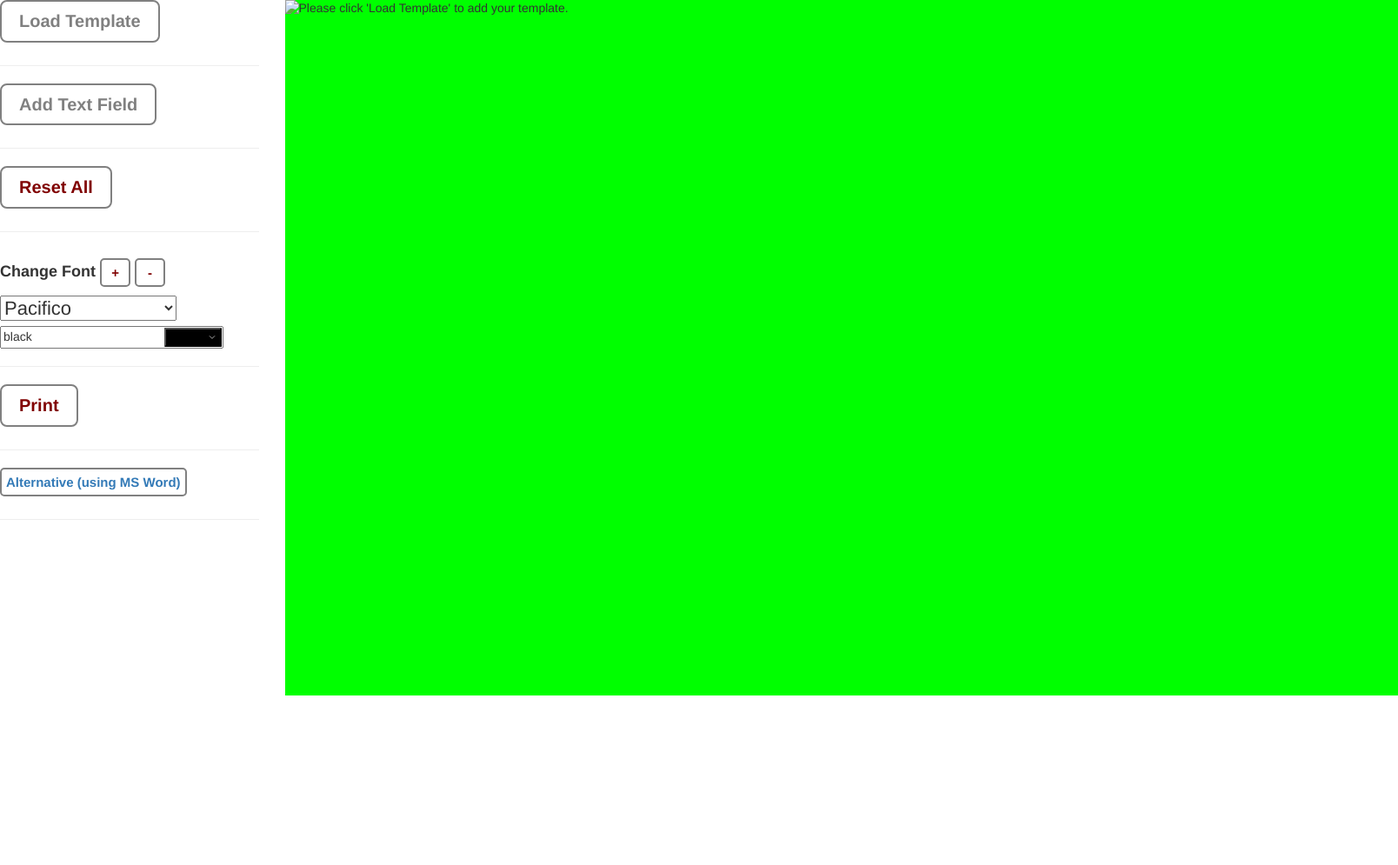
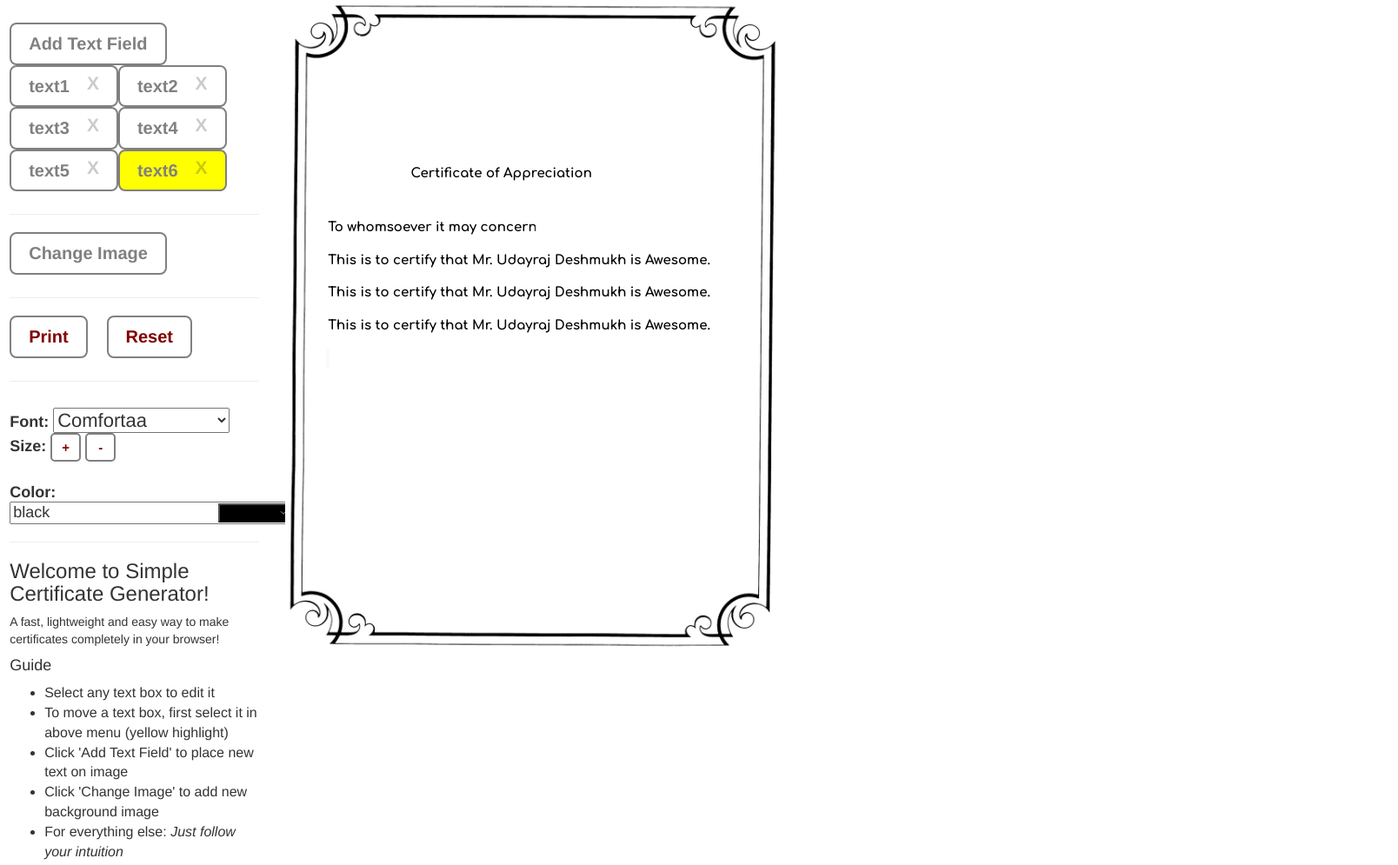
Before and after one commit to Udayraj123/certi-generator, a plain HTML site: page index.html in a window 1280 px wide. Shown: the top 995 px of the page at 87% size, 1608 px wide, since content can reach past the window. Before the commit the page ends 800 px from the top, so only its background shows below. Drawn offline with Linux system fonts and the light colour scheme; a web font is replaced by a local one.

Commit message:
single image working

```diff
--- a/assets/js/font-select.js
+++ b/assets/js/font-select.js
@@ -1,7 +1,7 @@
 	// var fonts = ["Montez","Lobster","Josefin Sans","Shadows Into Light","Pacifico","Amatic SC", "Orbitron", "Rokkitt","Righteous","Dancing Script","Bangers","Chewy","Sigmar One","Architects Daughter","Abril Fatface","Covered By Your Grace","Kaushan Script","Gloria Hallelujah","Satisfy","Lobster Two","Comfortaa","Cinzel","Courgette", "arial", "sans-serif", "playfair Display", "roboto", "raleway", "ubuntu", "lobster", "aclonica", "aladin", "alex brush", "almendra display", "astloch", "space mono", "spirax", "bigshot one", "biorhyme", "bonbon", "cherry swash", "stalemate", "Cinzel Decorative", "Clicker Script", "Cookie", "Cormorant Upright", "ewert", "pattaya", "sacramento", "redressed", "diplomata", "elsie swash caps", "cutive", "damion", "dancing script", "amita", "antic didone"];
 
-		var fonts = ["Pacifico","Josefin Sans", "Orbitron","Comfortaa","space mono", "spirax",  "Clicker Script", "Cormorant Upright","Dancing Script","Kaushan Script","Satisfy", "elsie swash caps","Courgette",
-		"Montez","Lobster","Lobster Two","Righteous","Abril Fatface","Bangers","diplomata", "Rokkitt","cutive","arial", "sans-serif", "roboto", "ubuntu"];
+	var fonts = ["Comfortaa", "spirax","Pacifico","Josefin Sans", "Orbitron","space mono",  "Clicker Script", "Cormorant Upright","Dancing Script","Kaushan Script","Satisfy", "elsie swash caps","Courgette",
+	"Montez","Lobster","Lobster Two","Righteous","Abril Fatface","Bangers","diplomata", "Rokkitt","cutive","arial", "sans-serif", "roboto", "ubuntu"];
 
 	var fontSelect = document.getElementById("font-select");
 	for(var a = 0; a < fonts.length ; a++){
--- a/index.html
+++ b/index.html
@@ -19,12 +19,8 @@
 
 <body>
   <div class="row">
-    <div class="no-print col-md-3">
-      <div class="upload-btn-wrapper">
-        <button class="btn">Load Template</button>
-        <input type="file" id="browse" />
-      </div>
-      <hr>
+
+    <div class="no-print col-md-3" style="padding-left: 2%; padding-top: 2%">
       <div class="upload-btn-wrapper">
         <div id="static-btn-grp">
           <button class="btn createText"> Add Text Field </button>
@@ -32,40 +28,105 @@
       </div>
       <hr>
       <div class="upload-btn-wrapper">
-        <button class="btn" style="color: maroon" onclick="window.location.href+=''"> Reset All </button>
+        <button class="btn">Change Image</button>
+        <input type="file" id="browse" />
+      </div>
+        <hr>
+      <div class="upload-btn-wrapper">
+        <button id="printBtn" class="btn" style="color: maroon" onclick="doPrint(TextData)"> Print </button>
+        <!-- <input type="number" name="quantity" value="1"> -->
+        &emsp;
+        <button id="resetBtn" class="btn" style="color: maroon" onclick="window.location.href+=''"> Reset </button>
       </div>
       <hr>
       <div class="upload-btn-wrapper">
-       <h4> <b>Change Font</b>
+        <h4> <b>Font: </b>
+         <select id='font-select' onChange = "return fontChange();"> </select>
+       <b>Size: </b>
          <button class="btn btn-tiny" style="color: maroon" onclick="makeSizer(2.5)"> + </button>
          <button class="btn btn-tiny" style="color: maroon" onclick="makeSizer(-2.5)"> - </button>
        </h4>
-       <select id='font-select' onChange = "return fontChange();"> </select>
      </div>
      <p>
-      <input id="titler" type="colour" placeholder="brown" value="black" aria-label="Header Colour">
+      <h4><b>Color: </b>
+        <input id="titler" type="colour" placeholder="brown" value="black" aria-label="Header Colour">
+      </h4>
     </p>
     <hr>
-    <div class="upload-btn-wrapper">
-      <button class="btn" style="color: maroon" onclick="doPrint(TextData)"> Print </button>
-    </div>
-    <hr>
-    <div class="upload-btn-wrapper">
-      <button class="btn btn-tiny" style="color: maroon"> <a target="_blank" href="https://www.youtube.com/watch?v=ZfrQRjsW6oU"> Alternative (using MS Word) </a></button>
-    </div>
-    <hr>
+    <h3>Welcome to Simple Certificate Generator! </h3>
+    <p> A fast, lightweight and easy way to make certificates completely in your browser!</p>
+
+    <h4>Guide</h4>
+    <ul style="font-size: 16px">
+      <li>Select any text box to edit it</li>
+      <li>To move a text box, first select it in above menu (yellow highlight)</li>
+      <li>Click 'Add Text Field' to place new text on image</li>
+      <li>Click 'Change Image' to add new background image</li>
+      <li>For everything else: <i>Just follow your intuition</i></li>
+      <!-- <li> Don't worry if image is outside screen while editing, it would align properly in the print preview screen. </li> -->
+    </ul>
+    <p><b>Note: </b> In Print Preview: Remember to uncheck 'Headers and Footers', and choose Landscape Mode(if needed).</p>
+    <p>Support for bulk generation is under development. Until then, see <a target="_blank" href="https://www.youtube.com/watch?v=ZfrQRjsW6oU"> <i>How to make certificates using MS Word </i></a></p>
   </div>
 
   <!-- Main play area -->
   <div class="col-md-9">
     <div class="full-page-print" id="field">
-      <img id="dummy" style="position: relative; top: 0px; left:0px;height: 100%;width: 100%" alt="Please click 'Load Template' to add your template." >
+      <!-- <img id="certibg" src="assets/images/landscape.jpg" style="position: relative; top: 0px; left:0px;height: 100%;width: 100%" alt="Please click 'Change Image' to add your template image." > -->
+      <img id="certibg" src="assets/images/portrait.jpg" style="position: relative; top: 0px; left:0px;" alt="Please click 'Change Image' to add your template image." >
     </div>
   </div>
 
 </div>
 
 <script type="text/javascript">
+  //CONFIGS HERE:
+  // For div containing image on RHS
+  var globalScreenWidth = window.innerWidth;
+  var globalScreenHeight =  window.innerHeight;
+  $('#certibg').height(globalScreenHeight-50);
+  var globalImageWidth = $('#certibg').width();
+  var globalImageHeight = $('#certibg').height();
+
+  field = document.getElementById("field");
+  // 1853 953
+  // console.log(globalScreenWidth,globalScreenHeight)
+
+  // For font change
+  var fontSizeInt=Math.max(15,20*globalScreenWidth/2000) ;// default font size
+  var textSelector = ".certiText";
+  var fontSelect = document.getElementById("font-select");
+  // For createText
+  var text_counter=1;
+  // textbox under focus
+  var textbox;
+
+
+  // This width setting causes image overflow-
+
+  // field.style.width = globalScreenWidth+"px";
+  // field.style.height = globalScreenHeight+"px";
+
+  var TextData = [
+  ['text-1-1','text-1-2','text-1-3'],
+  ['text-2-1','text-2-2','text-2-3'],
+  ['text-3-1','text-3-2','text-3-3'],
+  ];
+
+  var initText = [
+  [globalImageWidth/4,globalImageHeight/4,"Certificate of Appreciation"],
+  [globalImageWidth/12,globalImageHeight/3,"To whomsoever it may concern"],
+  [globalImageWidth/12,globalImageHeight/3*1.15,"This is to certify that Mr. Udayraj Deshmukh is Awesome."],
+  [globalImageWidth/12,globalImageHeight/3*1.3,"This is to certify that Mr. Udayraj Deshmukh is Awesome."],
+  [globalImageWidth/12,globalImageHeight/3*1.45,"This is to certify that Mr. Udayraj Deshmukh is Awesome."],
+  [globalImageWidth/12,globalImageHeight/3*1.6,""],
+  // [globalImageWidth/12,globalImageHeight/3*1.25,"He plays an important role in making this world a better place."],
+  ]
+
+
+  var textboxMarginTop=0;
+  var textboxMarginLeft=0;
+  var textboxClickMargin=10;
 // Utilities
 $.fn.exists = function () {
   return this.length !== 0;
@@ -73,9 +134,6 @@ $.fn.exists = function () {
 </script>
 <script src="./assets/js/font-select.js"></script>
 <script type="text/javascript">
-  // For font change
-  var textSelector = ".certiText";
-  var fontSelect = document.getElementById("font-select");
   function fontChange(){
     if($(textSelector).exists()){
       var x = fontSelect.selectedIndex;
@@ -83,7 +141,6 @@ $.fn.exists = function () {
       $(textSelector).css("font-family",y[x].value);
     }
   }
-  var fontSizeInt=20;// default font size
   function makeSizer(size) {
     if($(textSelector).exists()){
       fontSizeInt = parseFloat($(textSelector).css('font-size').replace('px', ''));
@@ -108,17 +165,7 @@ $.fn.exists = function () {
   }).change();
 </script>
 
-<script>
-
-  var globalScreenWidth = window.innerWidth;
-  var globalScreenHeight =  window.innerHeight;
-  var TextData = [
-  ['text-1-1','text-1-2','text-1-3'],
-  ['text-2-1','text-2-2','text-2-3'],
-  ['text-3-1','text-3-2','text-3-3'],
-  ];
-  var textboxMarginTop=0;
-  var textboxMarginLeft=0;
+<script type="text/javascript">
     /*
   M1 - Use selector to loop on text inputs. And on those indices put the corresponding text. Should do.
   Outer loop would still be on the rows.
@@ -127,6 +174,9 @@ $.fn.exists = function () {
   */
   var processedOnce=0,temp=1;
   function doPrint(TextData){
+    // do for Single image right now
+    processedOnce = 1;
+
     if(processedOnce==0){
 
       processedOnce = 1;
@@ -138,7 +188,7 @@ $.fn.exists = function () {
         // parent.append("<br>");
         parent.append(clonedDiv);
         thisImg = $('#'+field_id +' img');
-        thisImg.attr("id","dummy"+temp++);
+        thisImg.attr("id","certibg"+temp++);
         // img{display: block; height: 100%;}
         thisImg.css('display','block');
         thisImg.css('height','100%');
@@ -166,52 +216,60 @@ $.fn.exists = function () {
     } else{
       console.log("Already processed input, continuing to print");
     }
-// window.print();
 
-}
+    // disable all btns
+    // $('.btn').attr('disabled',true)
+    // $('#printBtn').attr('disabled',false)
+    // $('#resetBtn').attr('disabled',false)
+
+    window.print();
+
+  }
 
 </script>
 <script src="./assets/js/handle-img-upload.js"></script>
 
 <script>
+  function focusTextBox(this_id){
+    if(typeof textbox !== "undefined"){
+      // bg style works when textbox isn't 'input'
+      // textbox.style.background="rgba(1,1,1,0.1)";
+      $('#'+textbox.id+' input').attr('disabled',false);
+    }
+    textbox = document.getElementById(this_id);
+    $('#'+this_id+' input').attr('disabled',true);
+    // textbox.style.background="rgba(1,1,1,0.3)";
+    // textbox.focus();
+  }
+  /*https://stackoverflow.com/questions/3392493/adjust-width-of-input-field-to-its-input*/
+  function resizeInput(thiss){
+    thiss.style.width = (thiss.value.length + 5) + "ch";
+  }
+  function createText(x,y,sometext)
+  {
+      // field.style.cursor="pointer";
+      // this_id = "column" + text_counter++;
+      this_id = "text" + text_counter++;
+      $('.select-text').removeClass('selected');
+
+      selectButton='<button class="btn btn-small selected select-text" data-id="'+this_id+'" >'+this_id+
+      '&emsp;<span class="close">X</span>'+'</button>';
+      $('#static-btn-grp').append(selectButton);
+
+      textInput = '<input class="certiInput certiText" oninput="resizeInput(this)" type="text" value="'+sometext+'" style="width:'+sometext.length+'ch; font-size: '+fontSizeInt+'px;">';
+      // textInput = '<p class="single-line form-control certiText" contenteditable="true" style="font-size: '+fontSizeInt+'px;" >'+this_id+'</p>';
 
 
-  var text_counter=1;
-  var textbox;
-  field = document.getElementById("field");
-  field.style.width = globalScreenWidth+"px";
-  field.style.height = globalScreenHeight+"px";
-
-  function focusTextBox(this_id){
-    if(typeof textbox !== "undefined"){
-      textbox.style.background="rgba(1,1,1,0.1)";
-    }
-    textbox = document.getElementById(this_id);
-    textbox.style.background="rgba(1,1,1,0.3)";
-  }
-
-  function createText()
-  {
-      // field.style.cursor="pointer";
-      this_id = "column" + text_counter++;
-      $('.select-text').removeClass('selected');
-
-      selectButton='<button class="btn selected select-text" data-id="'+this_id+'" >'+this_id+
-      '&emsp;<span class="close">X</span>'+'</button>';
-      $('#static-btn-grp').append(selectButton);
-      // textInput = '<input class="certiText" type="text" value="'+this_id+'">';
-      textInput = '<p class="certiText" style="width:100px;" >'+this_id+'</p>';
-      //^ contenteditable="true"
-
+      // overflow: hidden; does keep it single line
       textDiv = document.createElement('div');
       textDiv.id=this_id;
       textDiv.className="textDiv";
-      textDiv.style.left="0.1%";
-      textDiv.style.top="0.1%";
+      textDiv.style.left=x;
+      textDiv.style.top=y;
       textDiv.innerHTML = textInput;
       // field.appendChild(textDiv);
-      // textDiv.insertBefore($('#dummy'));
-      $('#dummy').before(textDiv);
+      // textDiv.insertBefore($('#certibg'));
+      $('#certibg').before(textDiv);
 
       // console.log(this_id);
       // console.log(textDiv);
@@ -221,11 +279,18 @@ $.fn.exists = function () {
       fontChange();
       makeSizer(0);
     }
-    // createText();
+
+    for ( var k in initText){
+      pos=initText[k];
+      console.log(pos);
+      createText(pos[0]+'px',pos[1]+'px',pos[2]);
+    }
+
     $(function() {
+      // Register starter events
 
       $("#static-btn-grp").on('click','.createText',function(event) {
-        createText();
+        createText('50%','50%',"sometext");
       });
 
       $("#static-btn-grp").on('click','.select-text',function(event) {
@@ -276,6 +341,19 @@ $.fn.exists = function () {
         textboxCoords.top = field.clientHeight - textbox.clientHeight;
       }
 
+      function between(a,b,c){
+        a = parseFloat(a.replace('px', ''));
+        a -= textboxClickMargin;
+        c += 2*textboxClickMargin;
+        // console.log(a,b,a+c);
+        return b >= a && a+c >= b;
+      }
+
+      // TODO: Make it work for input box
+      // if(between(textbox.style.left, textboxCoords.left,textbox.clientWidth) &&
+      //   between(textbox.style.top, textboxCoords.top,textbox.clientHeight))
+      //   return;
+
       textbox.style.left = textboxCoords.left + 'px';
       textbox.style.top = textboxCoords.top + 'px';
     }
--- a/main.css
+++ b/main.css
@@ -51,7 +51,8 @@
 }
 
 #field {/*Initial stuff*/
-  background-color: #00FF00;
+  background-color: white;
+  /*background-color: #00FF00;*/
   position: relative;
   overflow: hidden;
 }
@@ -69,13 +70,39 @@
   max-width: 15%;
   max-height: 5%;
   position: absolute;
-  transition: all 0.7s;
+  /*The animation line: */
+  transition: all 0.3s;
   color: #8329543; /*TODO: Make this selectible by user*/
   background: transparent;
 }
 
+/*https://stackoverflow.com/questions/3397113/how-to-remove-border-outline-around-text-input-boxes-chrome*/
+/*textarea:focus, input:focus{
+  outline: none;
+}*/
+
+/*https://stackoverflow.com/questions/6831482/contenteditable-single-line-input*/
+[contenteditable="true"].single-line {
+  white-space: nowrap;
+  width:200px;
+  overflow: hidden;
+}
+[contenteditable="true"].single-line br {
+  display:none;
+}
+
+[contenteditable="true"].single-line * {
+  /*single line part*/
+  display:inline;
+  white-space:nowrap;
+}
+
+.certiInput {
+  width: 20ch;
+  border: 0 none transparent;
+}
 .certiText {
-  /*position: absolute;*/
+  position: absolute;
   font-family: Verdana;
 }
 
```
Also changed, not shown: README.md, assets/images/landscape.jpg (added), assets/images/portrait.jpg (added).
